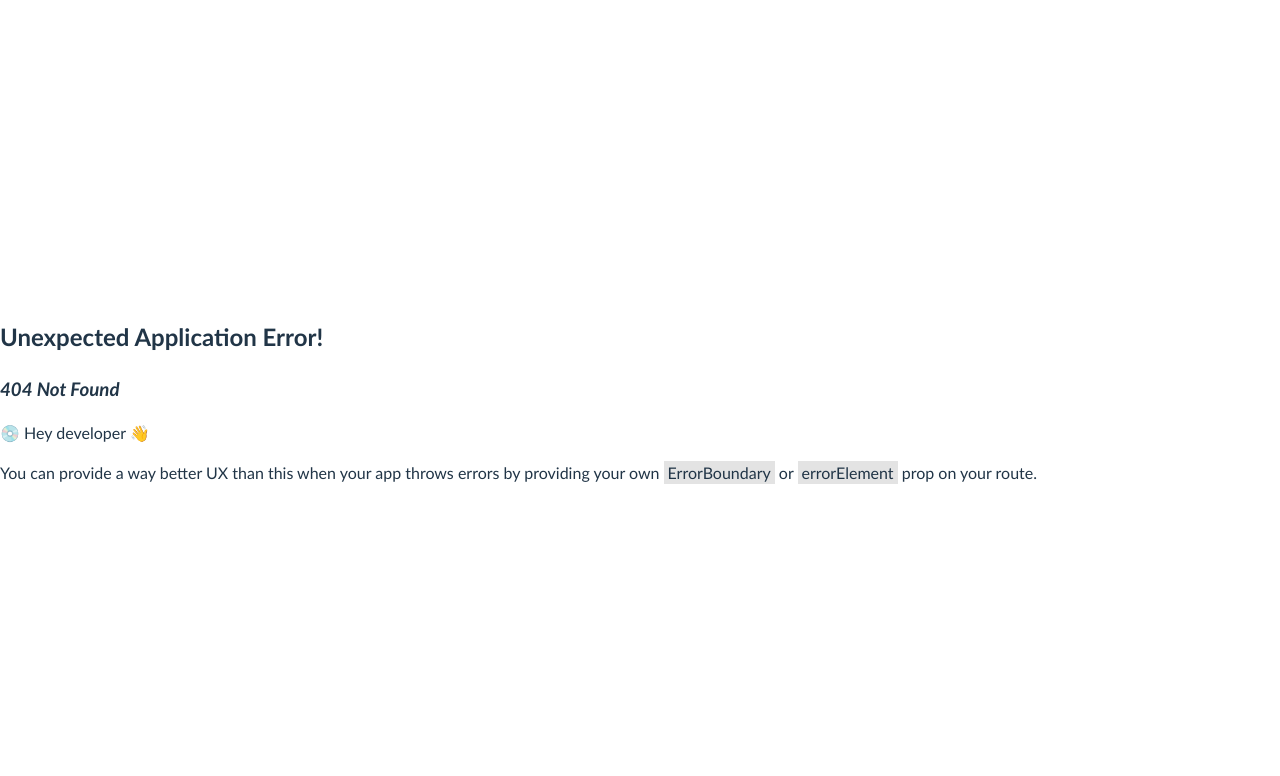
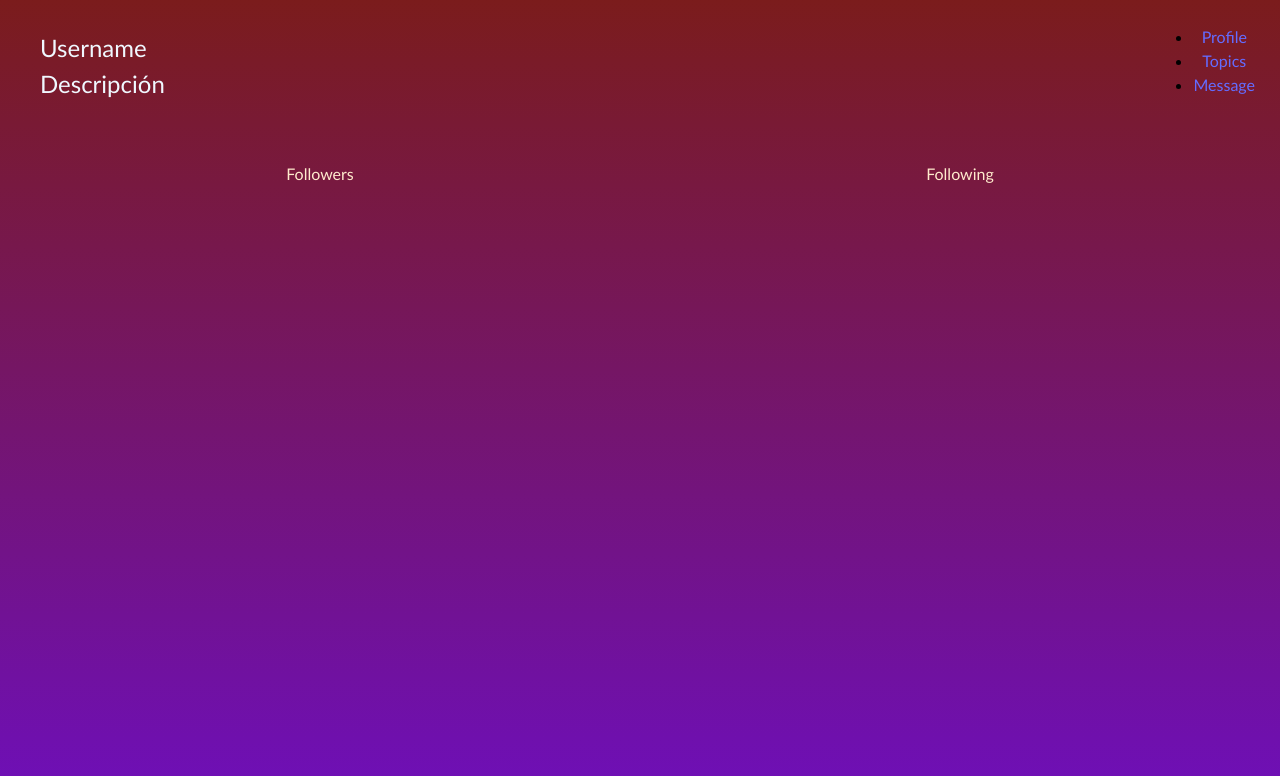
Before and after one commit to Santii08/Final_Project, a React (Vite) app: page /profile in a window 1280 px wide. Before the commit this address had no page. Shown: the top 776 px of the page. Built offline with nearby package versions, Linux system fonts and the light colour scheme.

Commit message:
Css implementación 2

```diff
--- a/index.html
+++ b/index.html
@@ -4,7 +4,7 @@
     <meta charset="UTF-8" />
     <link rel="icon" type="image/svg+xml" href="/vite.svg" />
     <meta name="viewport" content="width=device-width, initial-scale=1.0" />
-    <title>Proyect</title>
+    <title>Proyecto</title>
   </head>
   <body>
     <div id="root"></div>
--- a/src/CSS/Login.css
+++ b/src/CSS/Login.css
@@ -1,3 +1,5 @@
+/*Mobile first*/
+
 *{
     font-family: 'krub', 'Gill Sans', 'Gill Sans MT', Calibri, 'Trebuchet MS', sans-serif;
 }
@@ -7,6 +9,8 @@
     background: linear-gradient(0deg, #6E0FB9, #7B1C1C);
     height: 100vh;
     width: 100vw;
+
+    position: relative;
 
     box-sizing: border-box;
     text-align: center;
@@ -20,6 +24,14 @@
 
 }
 
+/*.image{
+    display: flex;
+    justify-content: center;
+    align-items: center;
+    width: 2px;
+    height: auto;
+}
+*/
 input[type="text"],
 input[type ="password"] {
 
@@ -43,3 +55,24 @@ button{
     display: flex;
     align-items: start;
 }
+
+.white-container {
+    display: none;
+}
+
+/*Tablet (768px - 1024px)*/
+
+@media (min-width: 768px) and (max-width: 1024px), (min-height: 768px){
+
+    .white-container {
+        display: block;
+        position: absolute;
+        top: 0;
+        left: 0;
+        width: 100%;
+        height: 100%;
+        background-color: rgba(0, 0, 0, 0.5); /* Color de fondo semi-transparente */
+        z-index: 0;
+    }
+
+}
--- /dev/null
+++ b/src/CSS/Profile.css
@@ -0,0 +1,61 @@
+/*Mobile first*/
+
+* {
+    font-family: 'krub', 'Gill Sans', 'Gill Sans MT', Calibri, 'Trebuchet MS', sans-serif;
+    margin: 0;
+    padding: 0;
+}
+
+
+.big-boxP {
+
+    background: linear-gradient(0deg, #6E0FB9, #7B1C1C);
+    height: 100vh;
+    width: 100vw;
+
+    position: relative;
+
+    box-sizing: border-box;
+    text-align: center;
+    color: blanchedalmond;
+
+    display:flex;
+    flex-direction: column;
+
+}
+
+.nav {
+
+    display: flex;
+    justify-content: right;
+    color: black;
+    justify-content: space-between;
+
+    header {
+        align-items: flex-start;
+        margin: 5px;
+        padding: 20px;
+
+
+    }
+
+    .titulo {
+        display: flex;
+        flex-direction: column;
+        align-items: start;
+        margin-top: 30px;
+        margin-left: 40px;
+        padding: 0px;
+        color: aliceblue;
+        font-size: 24px;
+   }
+
+}
+
+.fol {
+    display: flex;
+    flex-direction: row;
+    justify-content: space-around;
+    margin-top: 40px;
+
+}
--- a/src/Layouts/DefaultLayout.tsx
+++ b/src/Layouts/DefaultLayout.tsx
@@ -13,7 +13,7 @@ const DefaultLayout = ({ children }: DefaultLayout) => {
               <Link to="/profile">Profile</Link>
             </li>
             <li>
-              <Link to="/perfil">Topics</Link>
+              <Link to="/topics">Topics</Link>
             </li>
             <li>
               <Link to="/salir">Message</Link>
--- a/src/index.css
+++ b/src/index.css
@@ -27,7 +27,7 @@ body {
   margin: 0;
   display: flex;
   place-items: center;
-  min-width: 320px;
+  min-width: 100vw;
   min-height: 100vh;
 }
 
--- /dev/null
+++ b/src/routes/Chats.tsx
@@ -0,0 +1,32 @@
+import React from "react";
+import DefaultLayout from "../Layouts/DefaultLayout";
+import '../CSS/Chats.css'
+import { Link } from "react-router-dom";
+import { useAuth } from "../Auth/AuthProvider";
+import { Navigate } from "react-router-dom";
+import { useState } from "react";
+
+const Chats = () => {
+    const [username, setUsername] = useState("");
+    const [password, setPassword] = useState("");
+
+    const auth = useAuth();
+    if (auth.isAuthenticated) {
+        return <Navigate to="/home"></Navigate>;
+    }
+
+    return (
+        <div className="big-box">
+            <h1>Chats</h1>
+        </div>
+
+
+
+    );
+
+
+
+
+};
+
+export default Chats;
--- a/src/routes/Login.tsx
+++ b/src/routes/Login.tsx
@@ -4,6 +4,7 @@ import { useAuth } from "../Auth/AuthProvider";
 import { Navigate } from "react-router-dom";
 import { Link } from "react-router-dom";
 import './../CSS/Login.css'
+import imagen from "../assets/departamento.png"
 
 const Login = () => {
   const [username, setUsername] = useState("");
@@ -16,9 +17,14 @@ const Login = () => {
 
   return (
     <div className="big-box">
+      {/*<div className="image">
+        <img src= {imagen} alt="Logo de login" />
+  </div>*/}
+
+  <div className="white-container"></div>
       <h1>Login</h1>
       <div className="login">
-      <label>Username</label>
+      <label className="pas">Username</label>
 
 
       <input
@@ -27,7 +33,7 @@ const Login = () => {
         onChange={(e) => setUsername(e.target.value)}
       ></input>
 
-      <label>Password </label>
+      <label className="pas">Password </label>
       <input
         type="password"
         value={password}
@@ -43,6 +49,9 @@ const Login = () => {
         <Link to="/sign">
           <button>REGISTER</button>
         </Link>
+        <Link to="/profile">
+          <button>Profile</button>
+        </Link>
       </div>
     </div>
   );
--- /dev/null
+++ b/src/routes/Profile.tsx
@@ -0,0 +1,51 @@
+import React from "react";
+import DefaultLayout from "../Layouts/DefaultLayout";
+import '../CSS/Profile.css'
+import { Link } from "react-router-dom";
+import { useAuth } from "../Auth/AuthProvider";
+import { Navigate } from "react-router-dom";
+import { useState } from "react";
+import imagen from "../assets/departamento.png"
+
+const Profile = () => {
+    const [username, setUsername] = useState("");
+    const [password, setPassword] = useState("");
+
+    const auth = useAuth();
+    if (auth.isAuthenticated) {
+        return <Navigate to="/home"></Navigate>;
+    }
+
+    return (
+
+        <div className="big-boxP">
+            <div className="nav">
+                <div className="titulo">
+                    <p>Username</p>
+                    <p>Descripción</p>
+                </div>
+                <header>
+                    <nav>
+                        <ul>
+                            <li>
+                            <Link to="/profile">Profile</Link>
+                            </li>
+                            <li>
+                            <Link to="/topics">Topics</Link>
+                            </li>
+                            <li>
+                            <Link to="/salir">Message</Link>
+                            </li>
+                        </ul>
+                    </nav>
+                </header>
+            </div>
+            <div className="fol">
+                <p>Followers</p>
+                <p>Following</p>
+                </div>
+        </div>
+    );
+};
+
+export default Profile;
--- /dev/null
+++ b/src/routes/Topics.tsx
@@ -0,0 +1,33 @@
+import React from "react";
+import DefaultLayout from "../Layouts/DefaultLayout";
+import '../CSS/Topics.css'
+import { Link } from "react-router-dom";
+import { useAuth } from "../Auth/AuthProvider";
+import { Navigate } from "react-router-dom";
+import { useState } from "react";
+
+const Topics = () => {
+    const [username, setUsername] = useState("");
+    const [password, setPassword] = useState("");
+
+    const auth = useAuth();
+    if (auth.isAuthenticated) {
+        return <Navigate to="/home"></Navigate>;
+    }
+
+    return (
+        <div className="big-box">
+            <h1>Topics</h1>
+
+        </div>
+
+
+
+    );
+
+
+
+
+};
+
+export default Topics;
```
Also changed, not shown: src/main.tsx (+16 -0 lines), src/CSS/Chats.css (added), src/CSS/Topics.css (added), src/assets/departamento.png (added).
